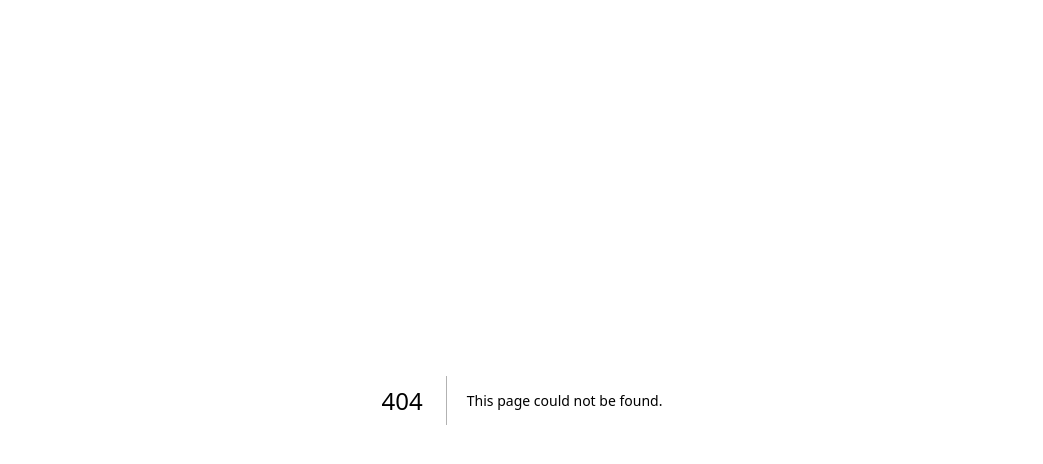
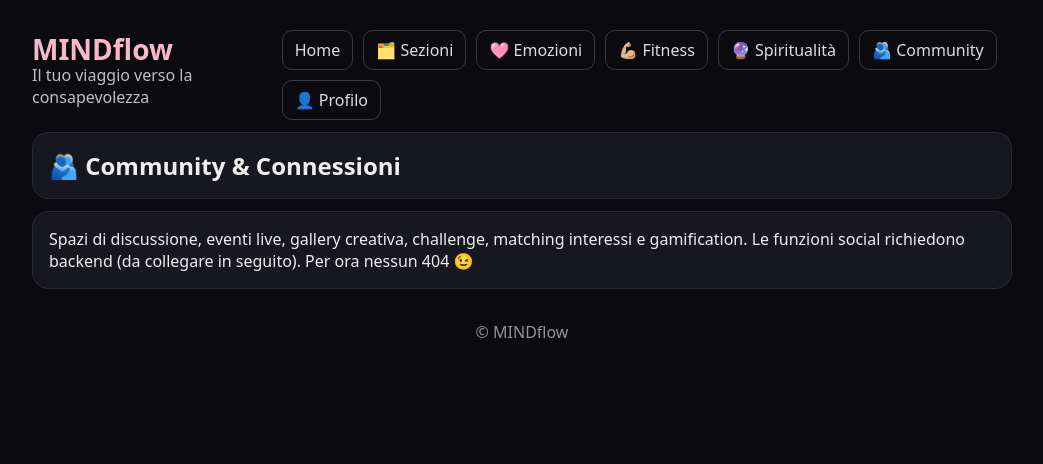
Before and after one commit to mindflowapplicazione-png/MINDflow.app, a Next.js app: page /community in a window 1280 px wide. Before the commit this address had no page. Shown: the top 464 px of the page, without its empty margins (118-1161 px from the left). Built offline with nearby package versions, Linux system fonts and the light colour scheme.

Commit message:
Create community.js

```diff
--- /dev/null
+++ b/pages/community.js
@@ -0,0 +1,13 @@
+// pages/community.js
+import Layout from '../components/Layout';
+export default function Community(){
+  return (
+    <Layout>
+      <div className="card"><h2 style={{margin:0}}>🫂 Community & Connessioni</h2></div>
+      <div className="card">
+        Spazi di discussione, eventi live, gallery creativa, challenge, matching interessi e gamification.
+        Le funzioni social richiedono backend (da collegare in seguito). Per ora nessun 404 😉
+      </div>
+    </Layout>
+  );
+}
```
